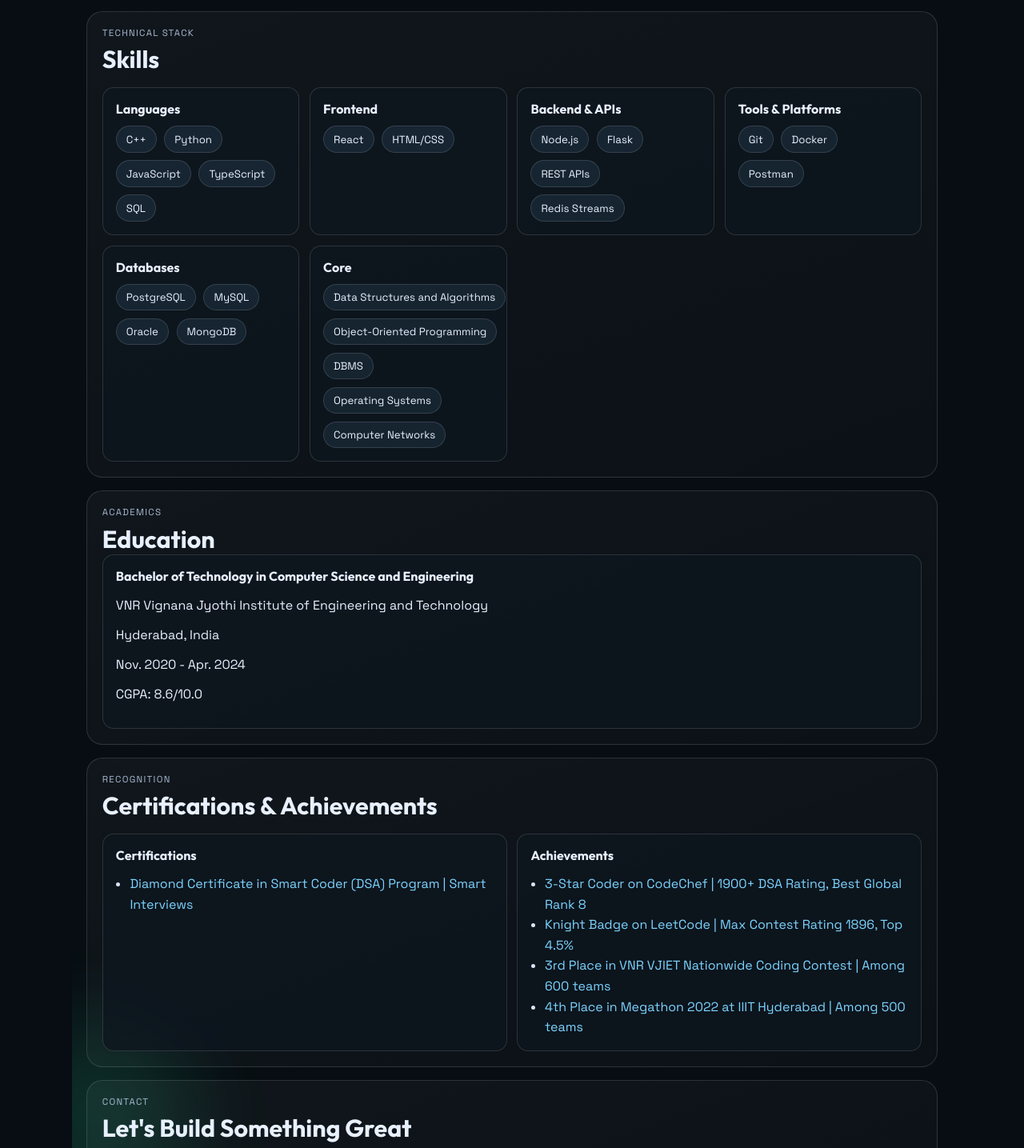
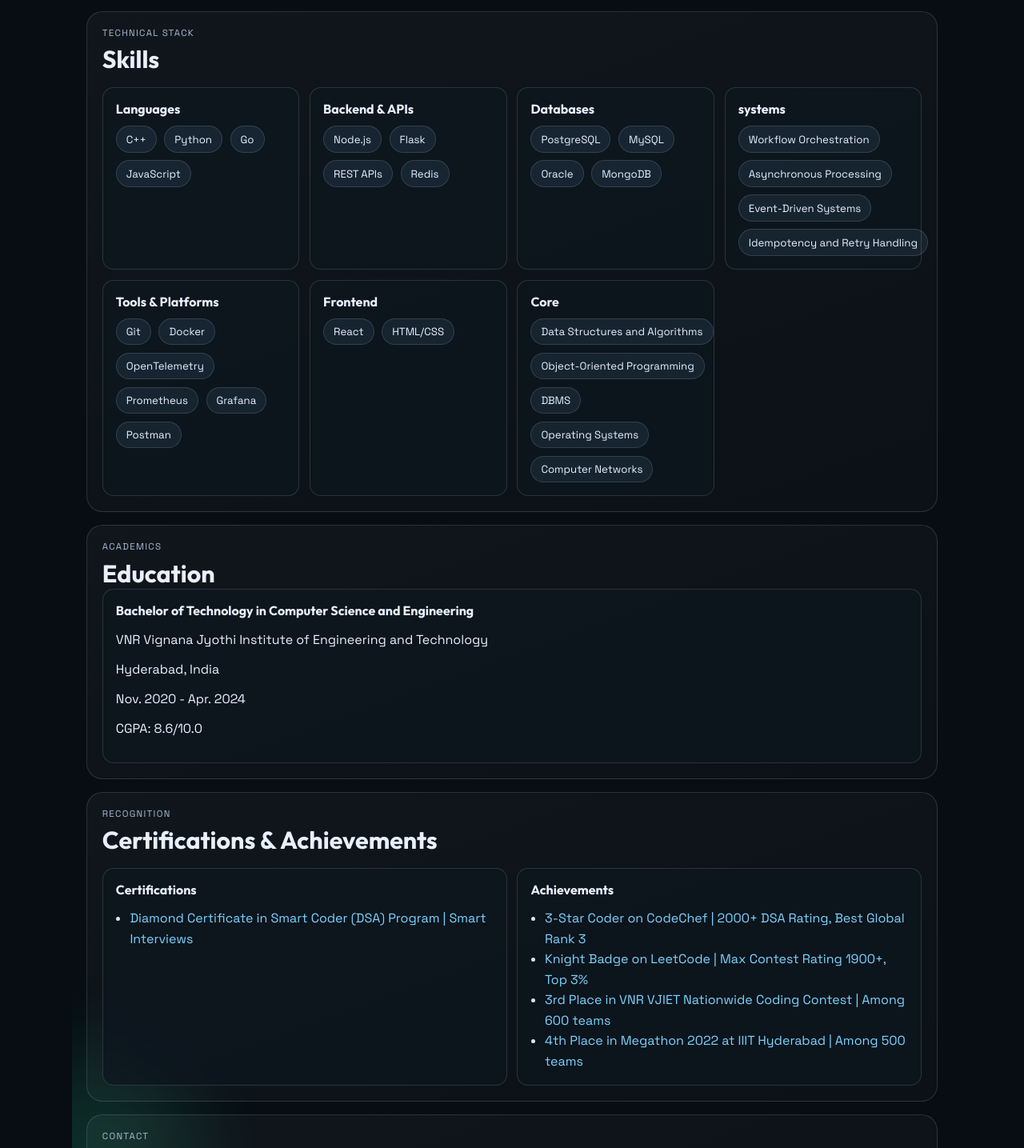
Before and after one commit to codetitan9999/Sree-Sumanth-Portfolio, a React (Vite) app: page / in a window 1280 px wide. Shown: the part 3737-5172 px from the top of the page at 80% size. Built offline with nearby package versions, Linux system fonts and the light colour scheme.

Commit message:
Update portfolio from latest resume

```diff
--- a/src/data/portfolioData.js
+++ b/src/data/portfolioData.js
@@ -135,11 +135,12 @@ export const portfolioData = {
     }
   ],
   skills: {
-    languages: ['C++', 'Python', 'JavaScript', 'TypeScript', 'SQL'],
+    languages: ['C++', 'Python', 'Go', 'JavaScript'],
+    backendApis: ['Node.js', 'Flask', 'REST APIs', 'Redis'],
+    databases: ['PostgreSQL', 'MySQL', 'Oracle', 'MongoDB'],
+    systems: ['Workflow Orchestration', 'Asynchronous Processing', 'Event-Driven Systems', 'Idempotency and Retry Handling'],
+    toolsPlatforms: ['Git', 'Docker', 'OpenTelemetry', 'Prometheus', 'Grafana', 'Postman'],
     frontend: ['React', 'HTML/CSS'],
-    backendApis: ['Node.js', 'Flask', 'REST APIs', 'Redis Streams'],
-    toolsPlatforms: ['Git', 'Docker', 'Postman'],
-    databases: ['PostgreSQL', 'MySQL', 'Oracle', 'MongoDB'],
     core: [
       'Data Structures and Algorithms',
       'Object-Oriented Programming',
@@ -163,11 +164,11 @@ export const portfolioData = {
   ],
   achievements: [
     {
-      label: '3-Star Coder on CodeChef | 1900+ DSA Rating, Best Global Rank 8',
+      label: '3-Star Coder on CodeChef | 2000+ DSA Rating, Best Global Rank 3',
       url: 'https://www.codechef.com/users/sumanth9999'
     },
     {
-      label: 'Knight Badge on LeetCode | Max Contest Rating 1896, Top 4.5%',
+      label: 'Knight Badge on LeetCode | Max Contest Rating 1900+, Top 3%',
       url: 'https://leetcode.com/u/sreesumanth2002/'
     },
     {
```
Also changed, not shown: 1 other file (tests, documents, lock files or other folders).
